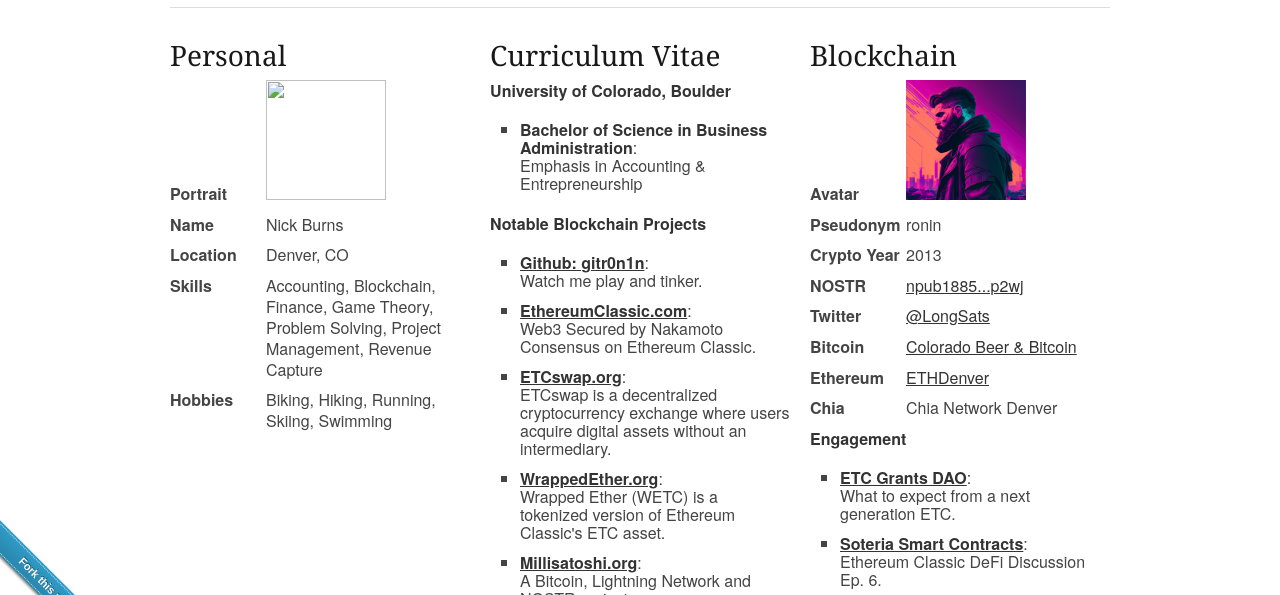
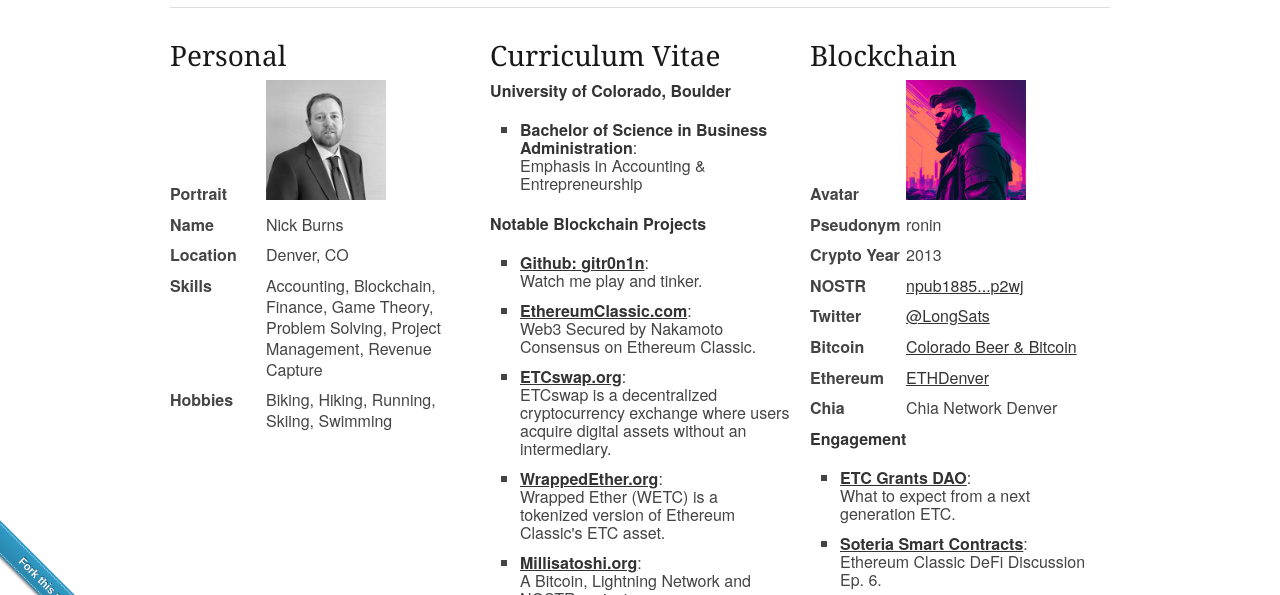
Before and after one commit to gitr0n1n/r0n1n.org, a plain HTML site: page index.html in a window 1280 px wide. Shown: the part 165-760 px from the top of the page. Drawn offline with Linux system fonts and the light colour scheme.

Commit message:
Update index.html

```diff
--- a/index.html
+++ b/index.html
@@ -37,7 +37,7 @@
           <tbody>
             <tr>
               <th>Portrait</th>
-              <td><img src="./assets/protrait.png" width="120" height="120"></td>
+              <td><img src="./assets/portrait.png" width="120" height="120"></td>
             </tr>
             <tr>
               <th>Name</th>
```
